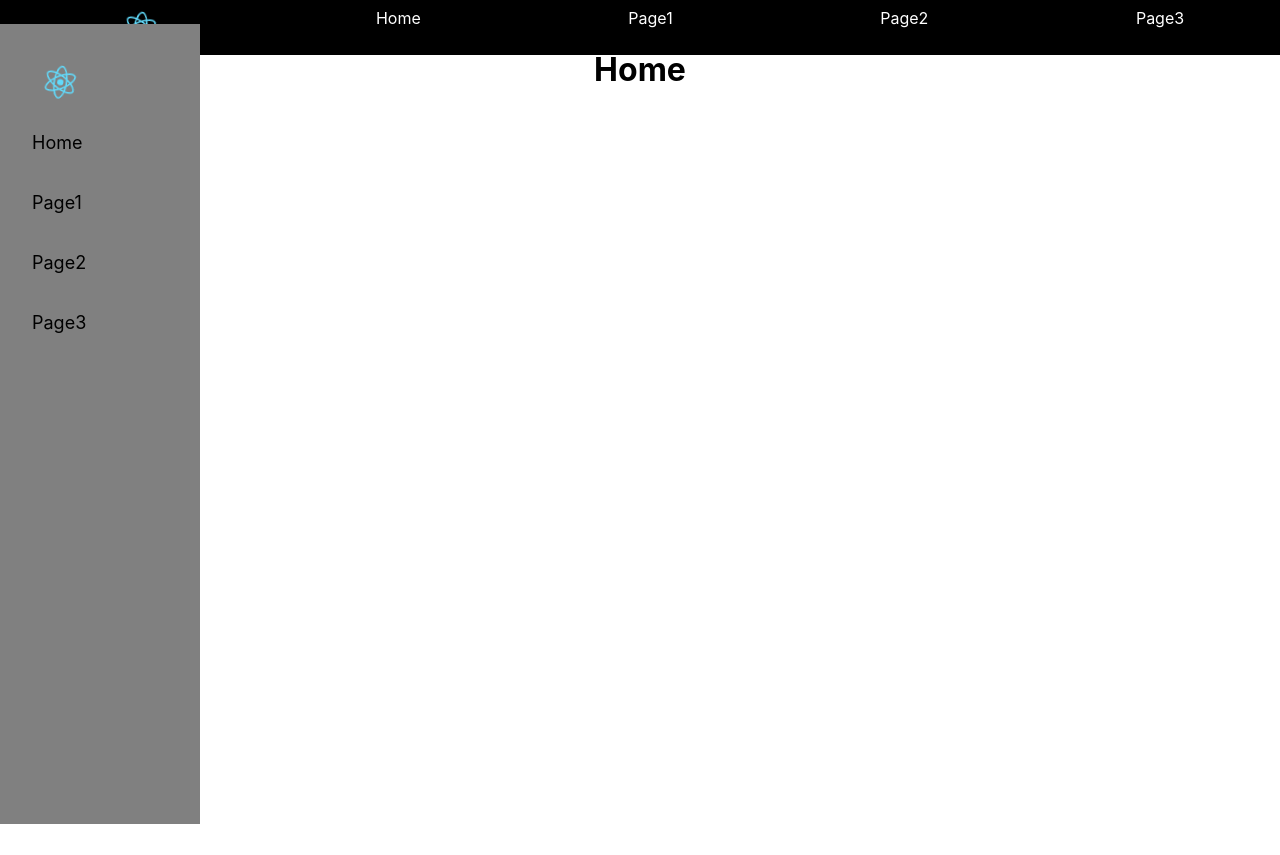
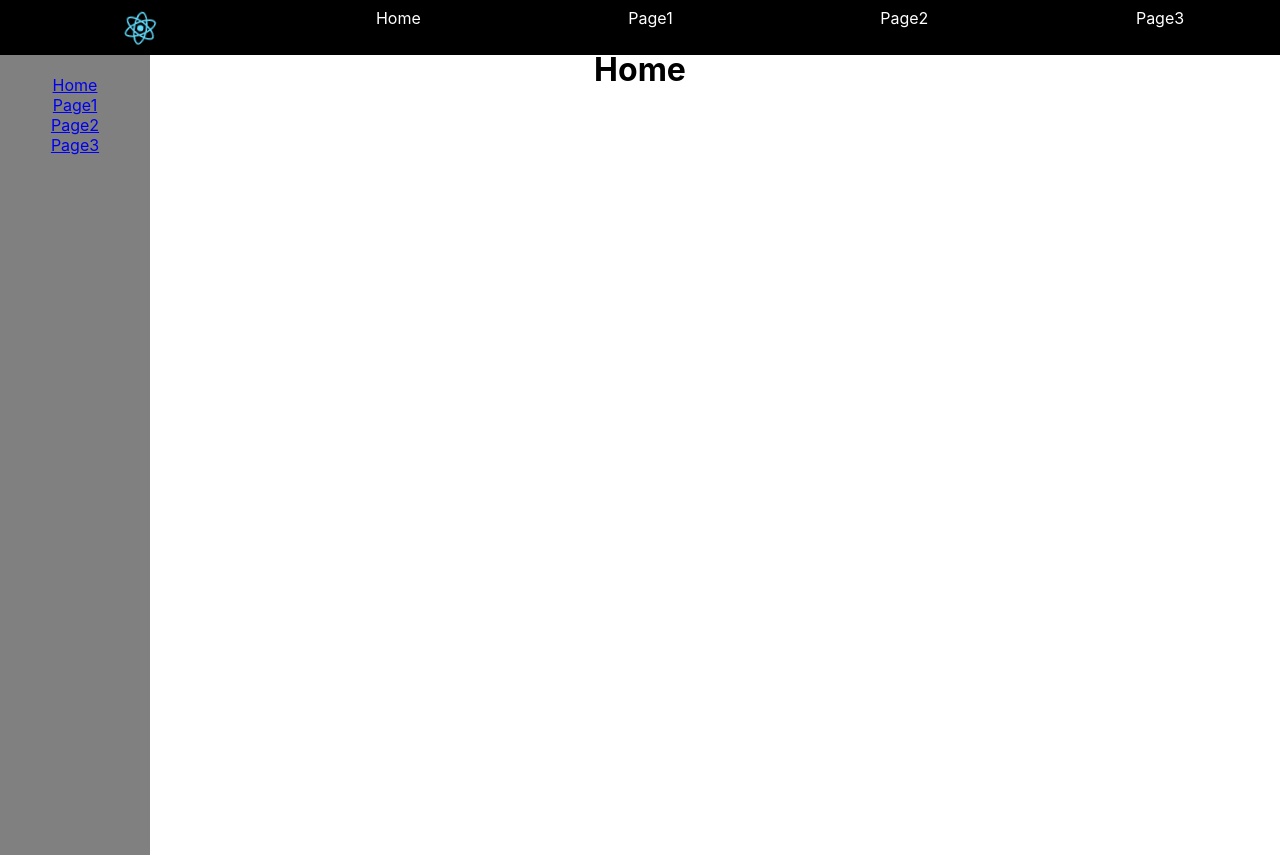
Before and after one commit to FSD1021STR/React-router, a React (Create React App) app in the folder react-router/: page /home in a window 1280 px wide. Before the commit the page ends 824 px from the top, so only its background shows below. Built offline with nearby package versions, Linux system fonts and the light colour scheme.

Commit message:
llegamos al sideBar

```diff
--- a/react-router/src/SideBar/sideBar.css
+++ b/react-router/src/SideBar/sideBar.css
@@ -2,12 +2,14 @@
   box-sizing: border-box;
   padding-top: 20px;
   padding-left: 0;
-    width: 200px;
+  width: 150px;
   position: absolute;
   top: 24px;
   height: 100%;
   background-color: grey;
   list-style-type: none;
+  margin-top: 31px;
+  z-index: -1;
 }
 
 .sidebar-item {
--- a/react-router/src/SideBar/sideBar.js
+++ b/react-router/src/SideBar/sideBar.js
@@ -5,14 +5,11 @@ import logo from "../logo.svg";
 
 const SideBar = () => {
   return(
-    <div className="container-sidebar">
-       <div className="sidebar-item">
-        <Link className = "links" to ="/home"><img className="App-logo" src={logo}/></Link>
-        <Link className = "links" to ="/home">Home</Link>
-        <Link className = "links" to ="/page1">Page1</Link>
-        <Link className = "links" to ="/page2">Page2</Link>
-        <Link className = "links" to ="/page3">Page3</Link>
-      </div>
-    </div>
+    <ul className="container-sidebar">
+      <li><Link to = "/home">Home</Link></li>
+      <li><Link to = "/page1">Page1</Link></li>
+      <li><Link to = "/page2">Page2</Link></li>
+      <li><Link to = "/page3">Page3</Link></li>
+    </ul>
   )};
 export default SideBar;
--- a/react-router/src/pages/home.js
+++ b/react-router/src/pages/home.js
@@ -1,6 +1,8 @@
 import React from "react";
 
 const Home = () => {
-  return <h1 style={{marginTop: '50px'}}>Home</h1>;
+  return(
+    <h1 style={{marginTop: '50px'}}>Home</h1>
+  )
 };
 export default Home;
```
Lines whose indentation alone changed are shown as unchanged.
